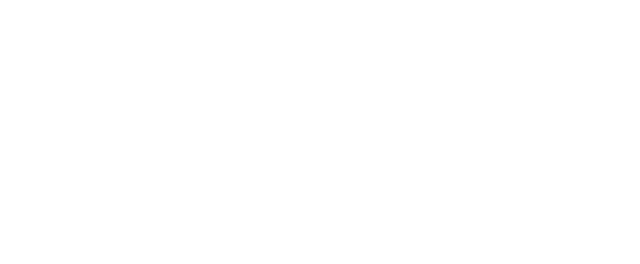
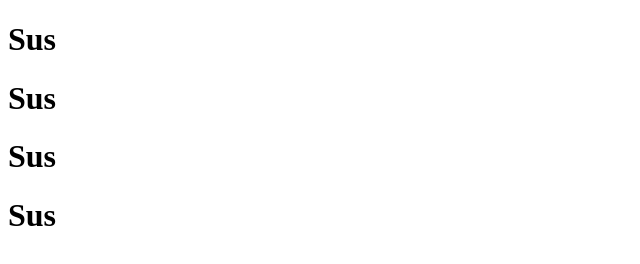
Before and after one commit to UnionofSovietSocialistRepublics/dothtml, a plain HTML site: page index.html in a window 1280 px wide. Shown: the whole page, without its empty margins (0-640 px from the left). Drawn offline with Linux system fonts and the light colour scheme.

Commit message:
sususuus

```diff
--- a/index.html
+++ b/index.html
@@ -6,6 +6,9 @@
     <title>Document</title>
 </head>
 <body>
-
+    <h1>Sus</h1>
+    <h1>Sus</h1>
+    <h1>Sus</h1>
+    <h1>Sus</h1>
 </body>
 </html>
```
